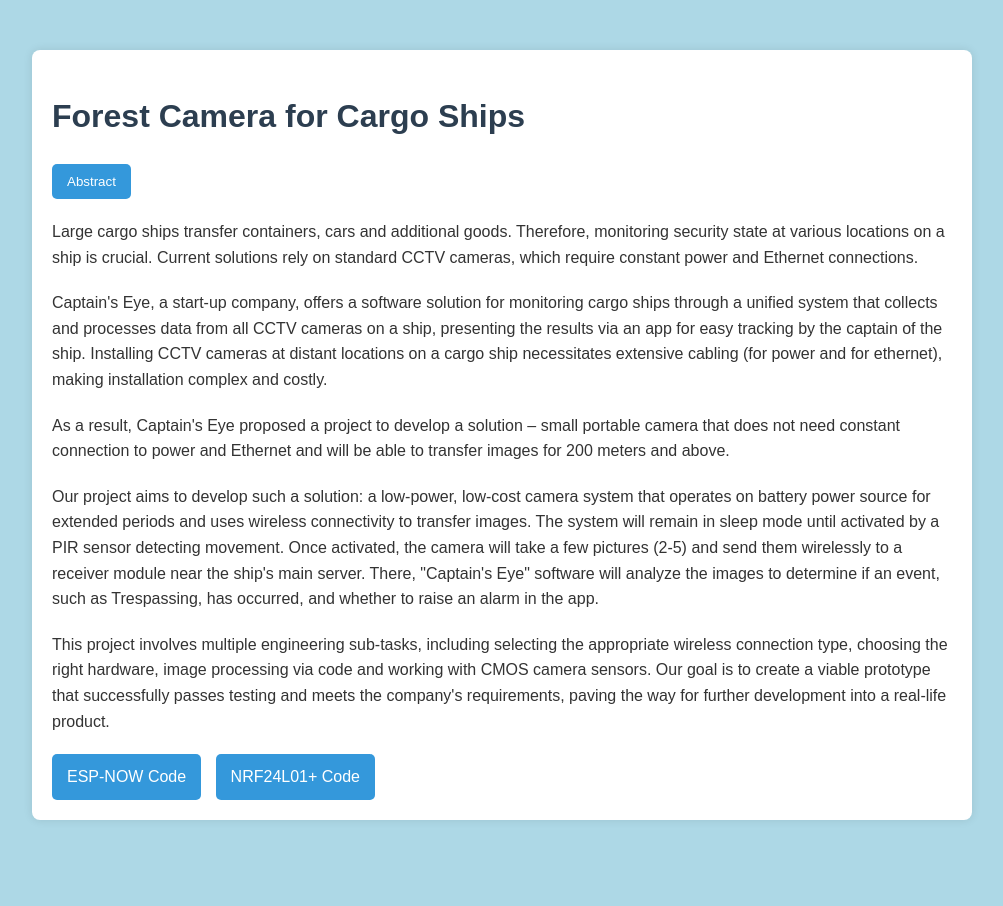
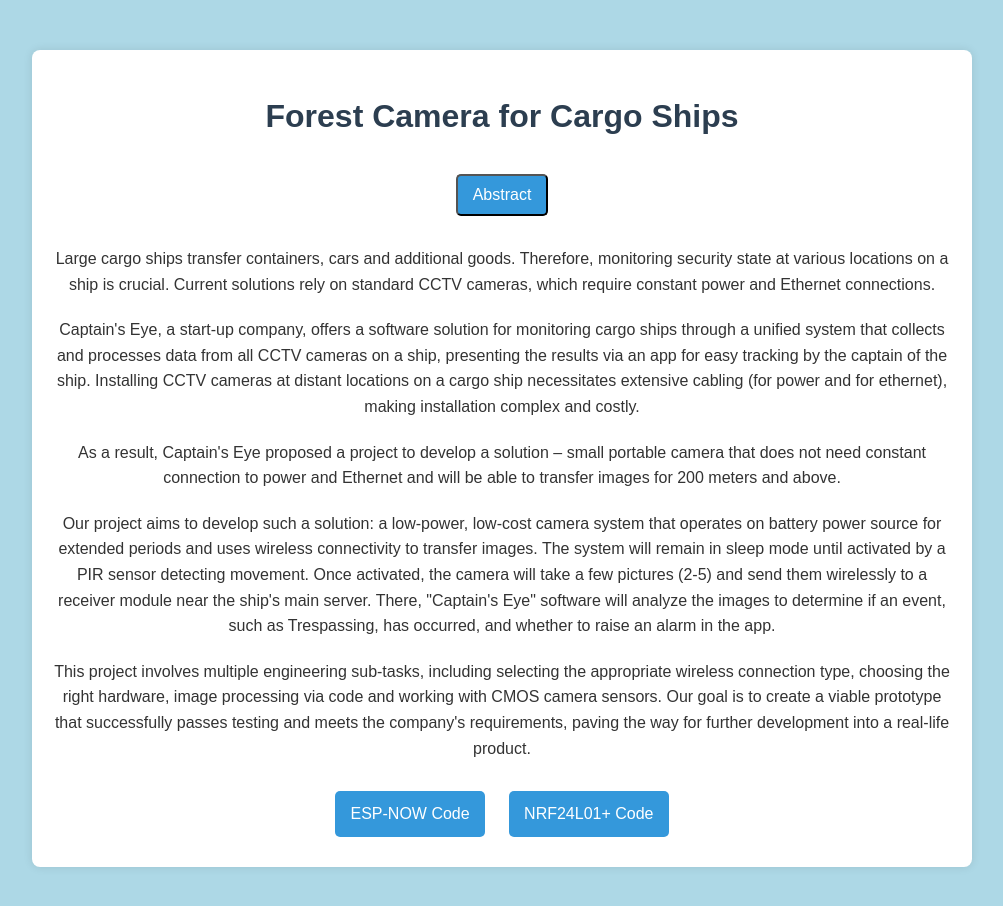
Before and after one commit to S1rEBrum/camera_project, a plain HTML site: page index.html in a window 1280 px wide. Both pictures are taken after a click on the button "Abstract". Shown: the whole page, without its empty margins (138-1141 px from the left). Before the commit the page ends 870 px from the top, so only its background shows below. Drawn offline with Linux system fonts and the light colour scheme.

Commit message:
Update index.html

```diff
--- a/index.html
+++ b/index.html
@@ -20,6 +20,7 @@
             background: #fff;
             border-radius: 8px;
             box-shadow: 0 0 10px rgba(0, 0, 0, 0.1);
+            text-align: center;
         }
         h1, h2 {
             color: #2c3e50;
@@ -34,35 +35,23 @@
         a:hover {
             text-decoration: underline;
         }
-        .links {
+        .hidden-content {
+            display: none;
             margin-top: 20px;
         }
-        .links a {
+        .button {
             display: inline-block;
-            margin-right: 10px;
+            margin: 10px;
             background: #3498db;
             color: #fff;
             padding: 10px 15px;
             border-radius: 5px;
+            text-decoration: none;
+            font-size: 16px;
             transition: background 0.3s ease;
+            cursor: pointer;
         }
-        .links a:hover {
-            background: #2980b9;
-        }
-        .hidden-content {
-            display: none;
-            margin-top: 20px;
-        }
-        .show-button {
-            background: #3498db;
-            color: #fff;
-            padding: 10px 15px;
-            border: none;
-            border-radius: 5px;
-            cursor: pointer;
-            transition: background 0.3s ease;
-        }
-        .show-button:hover {
+        .button:hover {
             background: #2980b9;
         }
     </style>
@@ -70,18 +59,16 @@
 <body>
     <div class="container">
         <h1>Forest Camera for Cargo Ships</h1>
-        <button class="show-button" onclick="toggleContent()">Abstract</button>
+        <button class="button" onclick="toggleContent()">Abstract</button>
         <div class="hidden-content" id="hidden-content">
             <p>Large cargo ships transfer containers, cars and additional goods. Therefore, monitoring security state at various locations on a ship is crucial. Current solutions rely on standard CCTV cameras, which require constant power and Ethernet connections.</p>
             <p>Captain's Eye, a start-up company, offers a software solution for monitoring cargo ships through a unified system that collects and processes data from all CCTV cameras on a ship, presenting the results via an app for easy tracking by the captain of the ship. Installing CCTV cameras at distant locations on a cargo ship necessitates extensive cabling (for power and for ethernet), making installation complex and costly.</p>
             <p>As a result, Captain's Eye proposed a project to develop a solution – small portable camera that does not need constant connection to power and Ethernet and will be able to transfer images for 200 meters and above.</p>
             <p>Our project aims to develop such a solution: a low-power, low-cost camera system that operates on battery power source for extended periods and uses wireless connectivity to transfer images. The system will remain in sleep mode until activated by a PIR sensor detecting movement. Once activated, the camera will take a few pictures (2-5) and send them wirelessly to a receiver module near the ship's main server. There, "Captain's Eye" software will analyze the images to determine if an event, such as Trespassing, has occurred, and whether to raise an alarm in the app.</p>
             <p>This project involves multiple engineering sub-tasks, including selecting the appropriate wireless connection type, choosing the right hardware, image processing via code and working with CMOS camera sensors. Our goal is to create a viable prototype that successfully passes testing and meets the company's requirements, paving the way for further development into a real-life product.</p>
-            <div class="links">
-                <a href="https://github.com/S1rEBrum/camera_project/blob/main/esp-now%20code/">ESP-NOW Code</a>
-                <a href="https://github.com/S1rEBrum/camera_project/blob/main/NRF24L01%2B%20code/">NRF24L01+ Code</a>
-            </div>
         </div>
+        <a class="button" href="https://github.com/S1rEBrum/camera_project/blob/main/esp-now%20code/">ESP-NOW Code</a>
+        <a class="button" href="https://github.com/S1rEBrum/camera_project/blob/main/NRF24L01%2B%20code/">NRF24L01+ Code</a>
     </div>
 
     <script>
```
